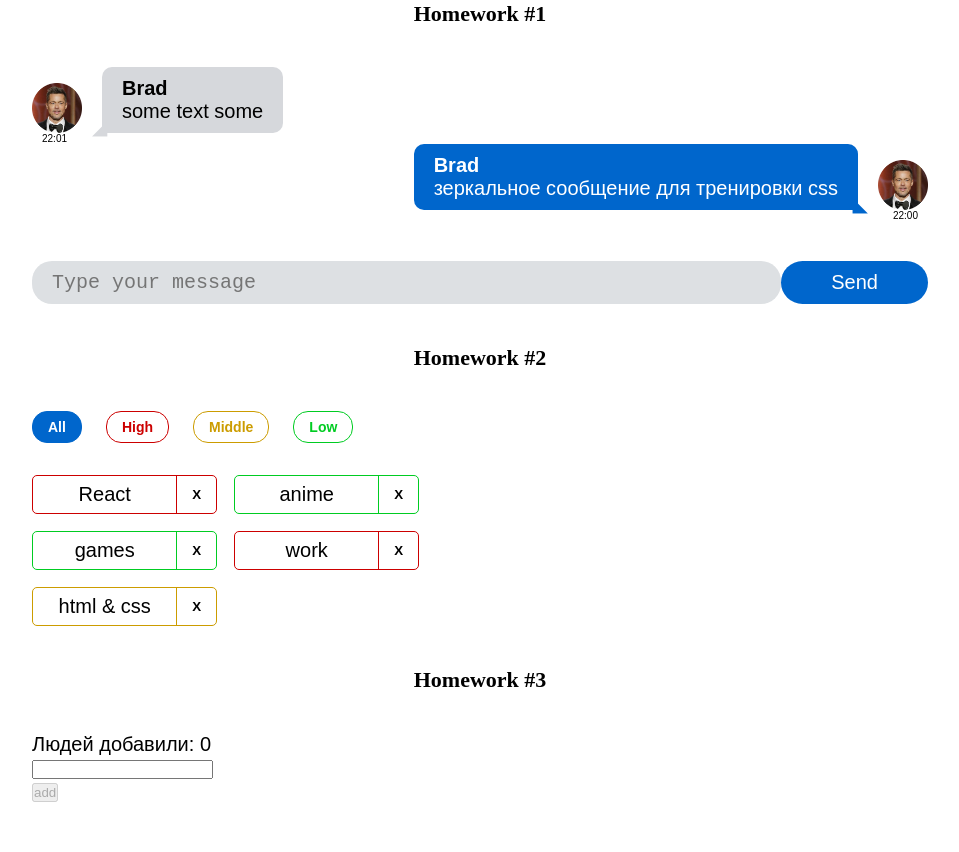
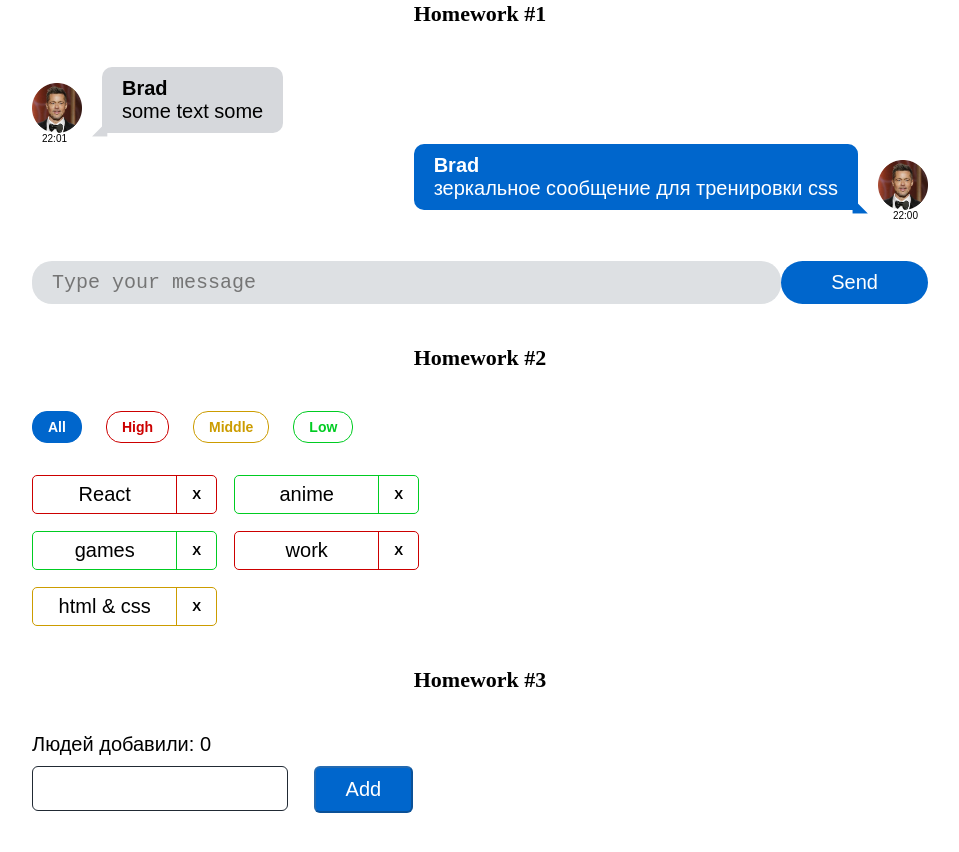
Before and after one commit to reegulus/HW_Ignat, a React (Create React App) app: page / in a window 1280 px wide. Shown: the top 852 px of the page, without its empty margins (160-1119 px from the left). Built offline with nearby package versions, Linux system fonts and the light colour scheme.

Commit message:
* 11 - сделать стили в соответствии с дизайном ✔

```diff
--- a/src/s2-homeworks/hw03/Greeting.module.css
+++ b/src/s2-homeworks/hw03/Greeting.module.css
@@ -2,13 +2,25 @@
 }
 
 .inputAndButtonContainer {
+    display: flex;
+    align-items: start;
+    margin-top: .5em;
+    margin-bottom: .5em;
+
 }
 
 .error {
     color: red;
+    margin-top: .5em;
 }
 
 .input {
+    padding: .5em;
+    font-size: 1em;
+    width: 20vw;
+    margin-right: 2vw;
+    border-radius: .3em;
+    border: 1px solid #212A34;
 }
 
 .input:focus {
@@ -19,12 +31,24 @@
 }
 
 .button {
+    padding: .5em 1.5em;
+    font-size: 1em;
+    color: white;
+    background-color: #0066cc;
+    border-radius: .3em;
+    cursor: pointer;
+
+}
+
+.button:hover {
+    background-color: #0059b3;
 }
 
 .button:focus {
 }
 
 .button:active {
+    background-color: #00122c;
 }
 
 .button:disabled {
--- a/src/s2-homeworks/hw03/Greeting.tsx
+++ b/src/s2-homeworks/hw03/Greeting.tsx
@@ -25,7 +25,7 @@ const Greeting: React.FC<GreetingPropsType> = (
         lastUserName,
     } // деструктуризация пропсов
 ) => {
-    const inputClass = error ? s.errorInput : s.input // need to fix with (?:)
+    const inputClass = error ? s.errorInput + ' ' + s.input : s.input // need to fix with (?:)
 
     return (
         <div id={'hw3-form'} className={s.greetingForm}>
@@ -57,7 +57,7 @@ const Greeting: React.FC<GreetingPropsType> = (
                     className={s.button}
                     disabled={!name.trim()}
                 >
-                    add
+                    Add
                 </button>
             </div>
 
```
